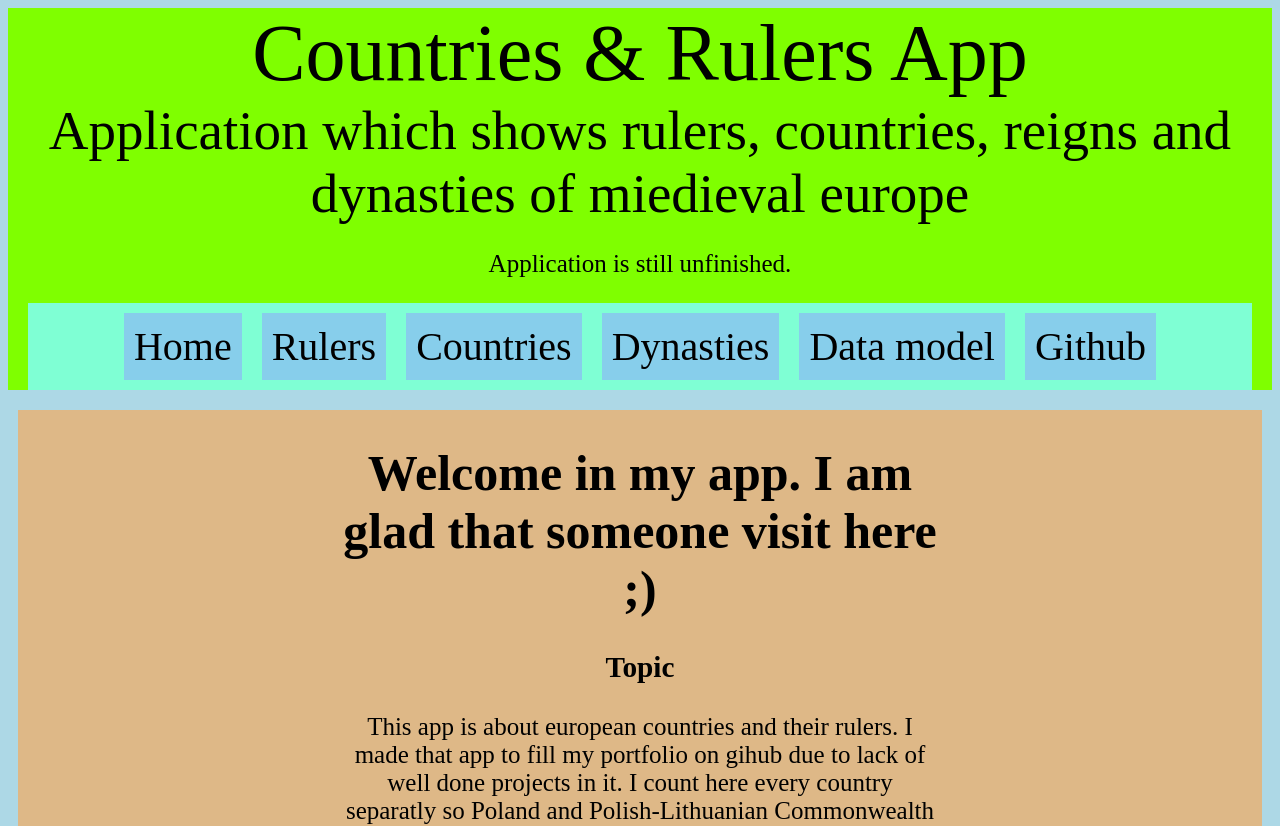
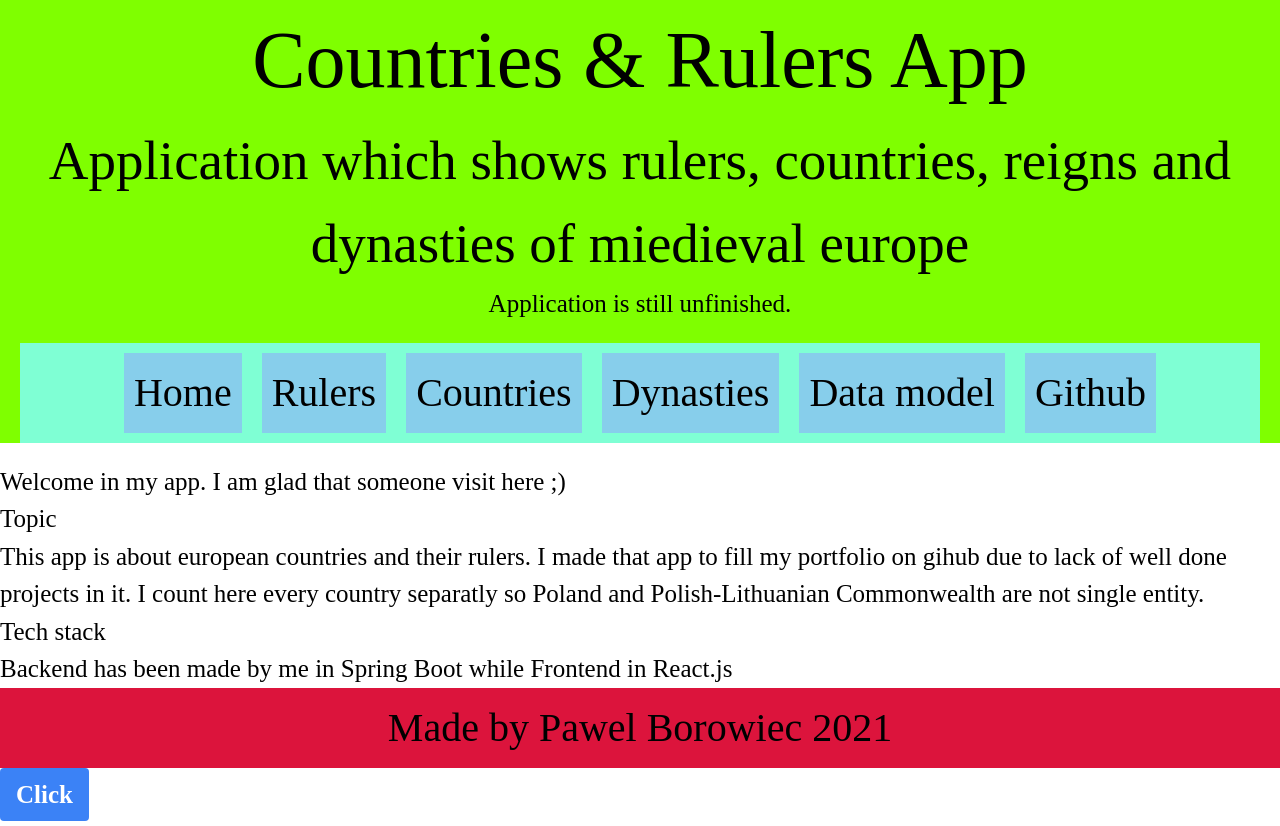
Before and after one commit to Pawel-Borowiec/Countries-Rulers-Front-App, a React (Create React App) app: page / in a window 1280 px wide. Shown: the top 826 px of the page. Built offline with nearby package versions, Linux system fonts and the light colour scheme; a web font is replaced by a local one.

Commit message:
Added Tailwind

```diff
--- /dev/null
+++ b/craco.config.js
@@ -0,0 +1,10 @@
+module.exports = {
+    style: {
+      postcss: {
+        plugins: [
+          require('tailwindcss'),
+          require('autoprefixer'),
+        ],
+      },
+    },
+  }
--- a/src/App.js
+++ b/src/App.js
@@ -32,6 +32,7 @@
             </div>
           <Footer />
         </Router>
+        <button class="bg-blue-500 hover:bg-blue-700 text-white font-bold py-2 px-4 rounded">Click</button>
       </div>
     );
   }
--- a/src/elements/country/Country.js
+++ b/src/elements/country/Country.js
@@ -1,6 +1,5 @@
 import React, {Component} from 'react';
 import { Link } from 'react-router-dom';
-import './Country.css';
 
 class Country extends Component {
 
--- a/src/elements/home/Home.js
+++ b/src/elements/home/Home.js
@@ -1,5 +1,4 @@
 import React, {Component} from 'react';
-import './Home.css';
 
 class Home extends Component {
 
@@ -8,7 +7,7 @@
 
   render() {
     return (
-      <div class="content-message">
+      <div class="text-black-500">
           <h1>Welcome in my app. I am glad that someone visit here ;)</h1>
           <h3>Topic</h3>
           <p>This app is about european countries and their rulers. I made that app to fill my portfolio on gihub due to lack of well done projects in it. I count here every country separatly so Poland and Polish-Lithuanian Commonwealth are not single entity.</p>
--- a/src/styles.css
+++ b/src/styles.css
@@ -1,15 +1,9 @@
 @import url('https://fonts.googleapis.com/css2?family=Medula+One&display=swap');
+@tailwind base;
+@tailwind components;
+@tailwind utilities;
 
-
-body {
-    background-color: lightblue;
+body{
     font-family: 'Medula One', cursive;
     font-size: 25px;
 }
-
-.container {
-    background-color: burlywood;
-    justify-content: center;
-    display: flex;
-    margin: 10px;
-}
--- /dev/null
+++ b/tailwind.config.js
@@ -0,0 +1,11 @@
+module.exports = {
+  purge: ['./src/**/*.{js,jsx,ts,tsx}', './public/index.html'],
+  darkMode: false, // or 'media' or 'class'
+  theme: {
+    extend: {},
+  },
+  variants: {
+    extend: {},
+  },
+  plugins: [],
+}
```
Also changed, not shown: package.json (+9 -3 lines), 1 other file (tests, documents, lock files or other folders).
